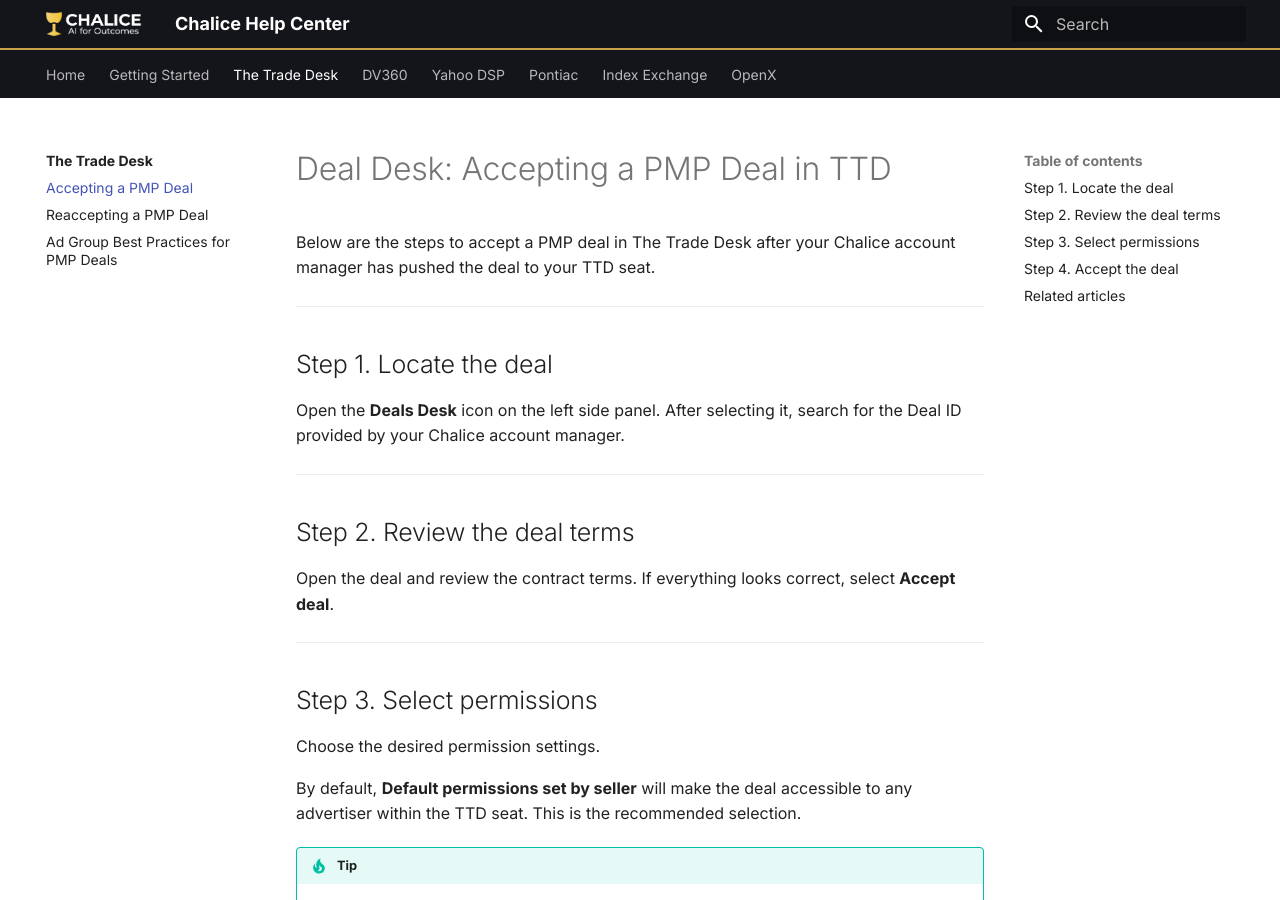
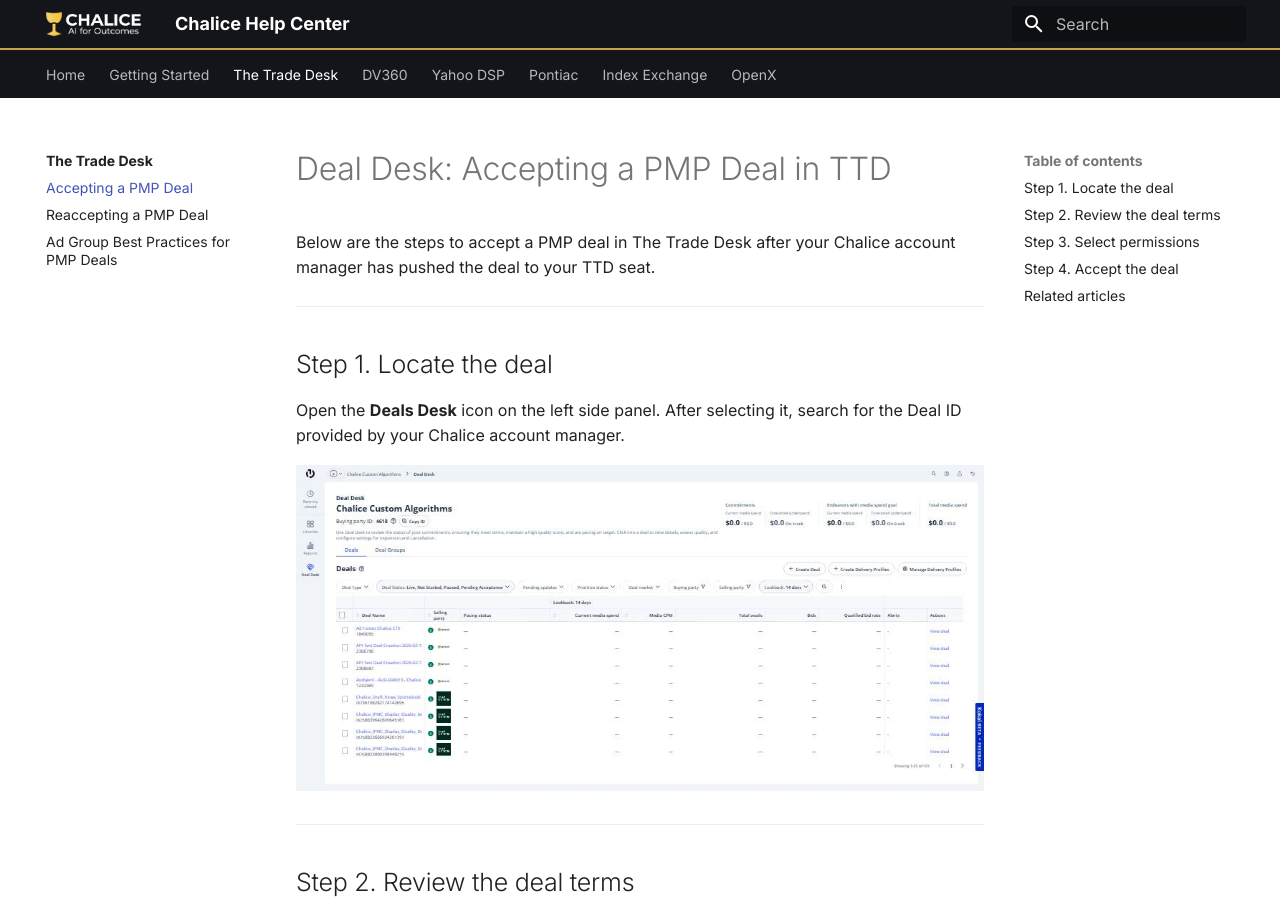
Before and after one commit to Rudy-chalice/chalice-help, an MkDocs documentation site: the page built from docs/the-trade-desk/accepting-a-pmp-deal.md, in a window 1280 px wide and 900 px high. Built offline with MkDocs 1.6.1 and Material for MkDocs 9.7.7, drawn with Linux system fonts in a browser that asks for light colours.

Commit message:
Update accepting-a-pmp-deal.md

```diff
--- a/docs/the-trade-desk/accepting-a-pmp-deal.md
+++ b/docs/the-trade-desk/accepting-a-pmp-deal.md
@@ -8,11 +8,15 @@ Below are the steps to accept a PMP deal in The Trade Desk after your Chalice ac
 
 Open the **Deals Desk** icon on the left side panel. After selecting it, search for the Deal ID provided by your Chalice account manager.
 
+![Deal Desk list view](assets/ttd-deal-desk-overview.jpg)
+
 ---
 
 ## Step 2. Review the deal terms
 
 Open the deal and review the contract terms. If everything looks correct, select **Accept deal**.
+
+![Deal detail page with Accept deal button](assets/ttd-deal-detail.jpg)
 
 ---
 
```
